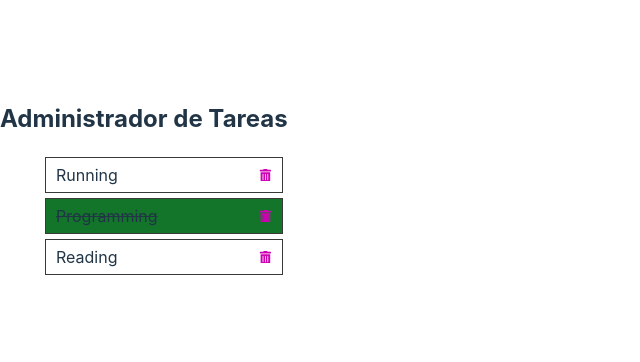
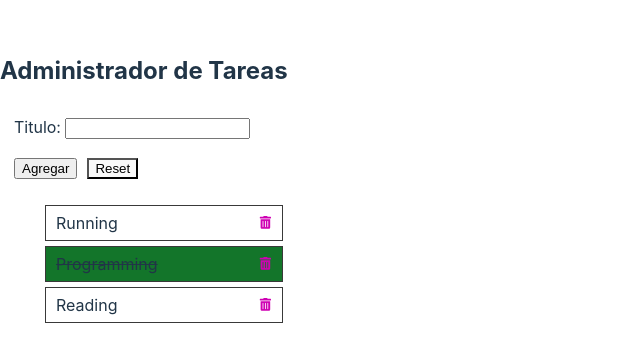
Before and after one commit to johncardozo/frontend-intermedio, a React (Vite) app in the folder react-admin-tareas/: page / in a window 1280 px wide. Shown: the part 214-576 px from the top of the page, without its empty margins (0-640 px from the left). Built offline with nearby package versions, Linux system fonts and the light colour scheme.

Commit message:
React: Limpiar formulario

```diff
--- a/react-admin-tareas/src/App.jsx
+++ b/react-admin-tareas/src/App.jsx
@@ -3,6 +3,7 @@
 // Componentes propios
 import Header from "./components/Header";
 import Tareas from "./components/Tareas";
+import AgregarTareaForm from "./components/AgregarTareaForm";
 // Importar SCSS
 import "./styles/style.scss";
 
@@ -36,6 +37,7 @@
   return (
     <>
       <Header titulo="Administrador de Tareas" />
+      <AgregarTareaForm />
       <Tareas
         tareas={tareas}
         onDelete={eliminarTarea}
--- /dev/null
+++ b/react-admin-tareas/src/components/AgregarTareaForm.jsx
@@ -0,0 +1,32 @@
+import { useState } from "react";
+
+const AgregarTareaForm = () => {
+  // Estado del formulario
+  const [titulo, setTitulo] = useState("");
+
+  const limpiarFormulario = (event) => {
+    // Previene el env{io del formulario
+    event.preventDefault();
+    // Modifica el estado del componente
+    setTitulo("");
+  };
+  return (
+    <form>
+      <fieldset>
+        <label htmlFor="titulo">Titulo: </label>
+        <input
+          type="text"
+          id="titulo"
+          value={titulo}
+          onChange={(event) => setTitulo(event.target.value)}
+        />
+      </fieldset>
+      <fieldset>
+        <input type="submit" value="Agregar" />
+        <button onClick={limpiarFormulario}>Reset</button>
+      </fieldset>
+    </form>
+  );
+};
+
+export default AgregarTareaForm;
--- a/react-admin-tareas/src/styles/style.scss
+++ b/react-admin-tareas/src/styles/style.scss
@@ -24,3 +24,13 @@
     text-decoration: line-through;
   }
 }
+
+form {
+  fieldset {
+    border: none;
+    input[type="submit"] {
+      cursor: pointer;
+      margin-right: 10px;
+    }
+  }
+}
```
